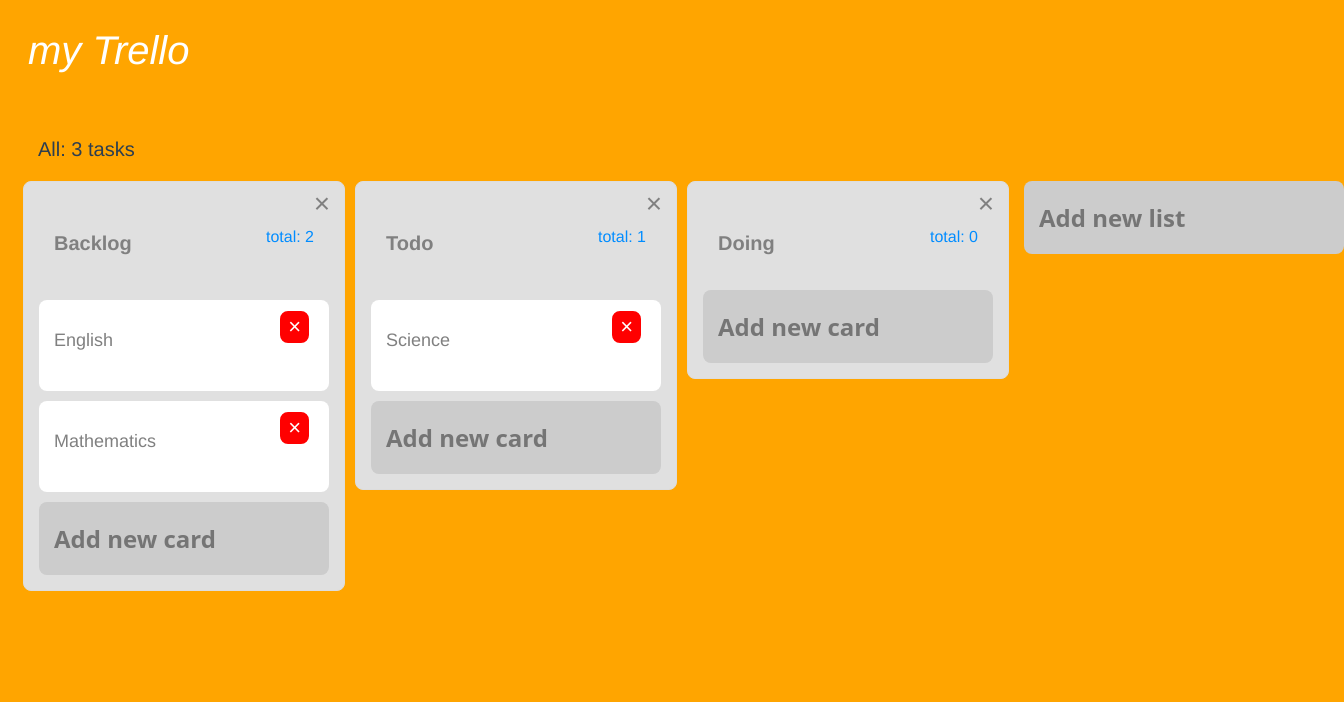
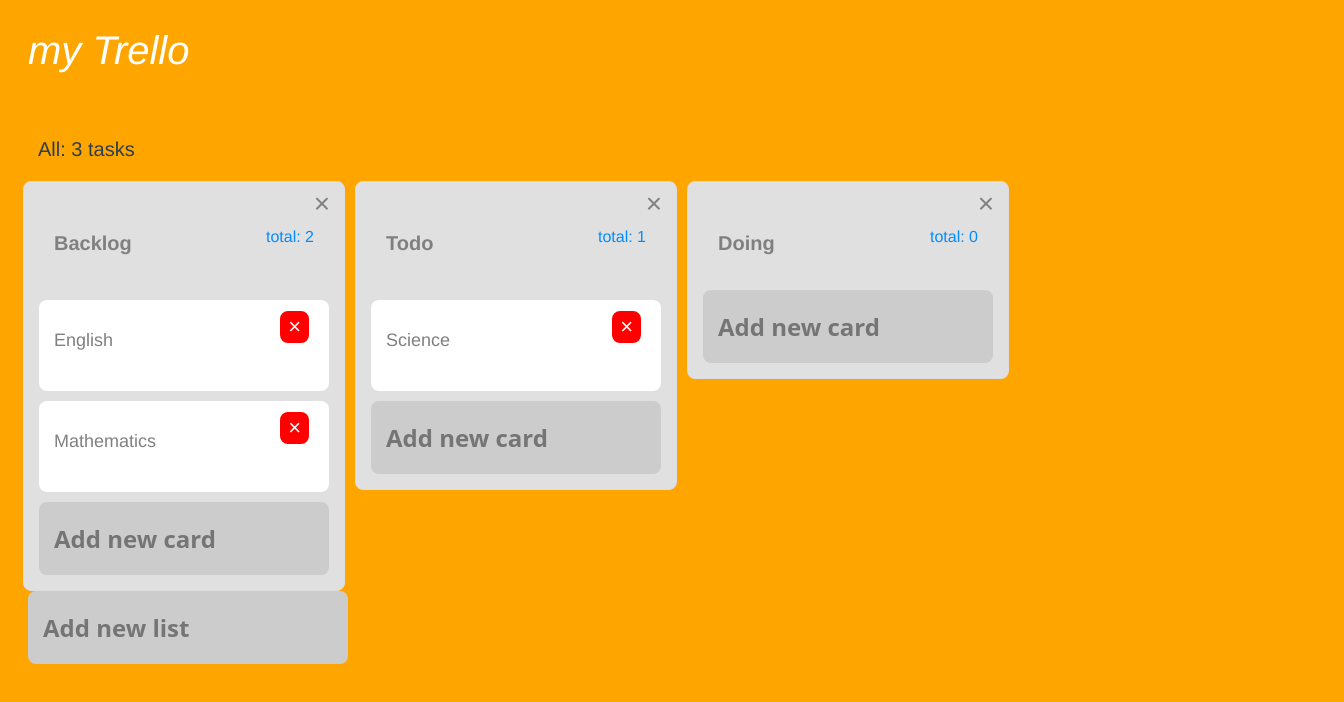
Before and after one commit to base1551/my-trello, a Vue app: page / in a window 1280 px wide. Shown: the top 702 px of the page, 1344 px wide, since content can reach past the window. Built offline with nearby package versions, Linux system fonts and the light colour scheme.

Commit message:
リストのdraggable実装

```diff
--- a/src/components/Board.vue
+++ b/src/components/Board.vue
@@ -3,7 +3,7 @@
     <header>my Trello</header>
     <main>
       <p class="info-line">All: {{ totalCardCount }} tasks</p>
-      <div class="list-index">
+      <draggable :list="lists" @end="movingList" class="info-index">
         <!-- v-bindは:と省略できる-->
         <list v-for="(item, index) in lists"
               :key="item.id"
@@ -12,18 +12,18 @@
               :listIndex="index"
               @change="movingCard"/>
         <list-add/>
-      </div>
+      </draggable>
     </main>
   </div>
 </template>
 <script>
+import draggable from "vuedraggable";
 import ListAdd from "./ListAdd";
-
 import List from './List'
 import {mapState} from 'vuex'
 
 export default {
-  components: {ListAdd, List},
+  components: {draggable, ListAdd, List},
   computed: {
     //storeのstateのデータを取得することができる
     //...オブジェクトスプレッド演算子 オブジェクト
@@ -37,6 +37,9 @@
   methods: {
     movingCard() {
       this.$store.dispatch('updateList', {lists: this.lists})
+    },
+    movingList() {
+      this.$store.dispatch('updateList', {lists: this.lists})
     }
   }
 };
```
